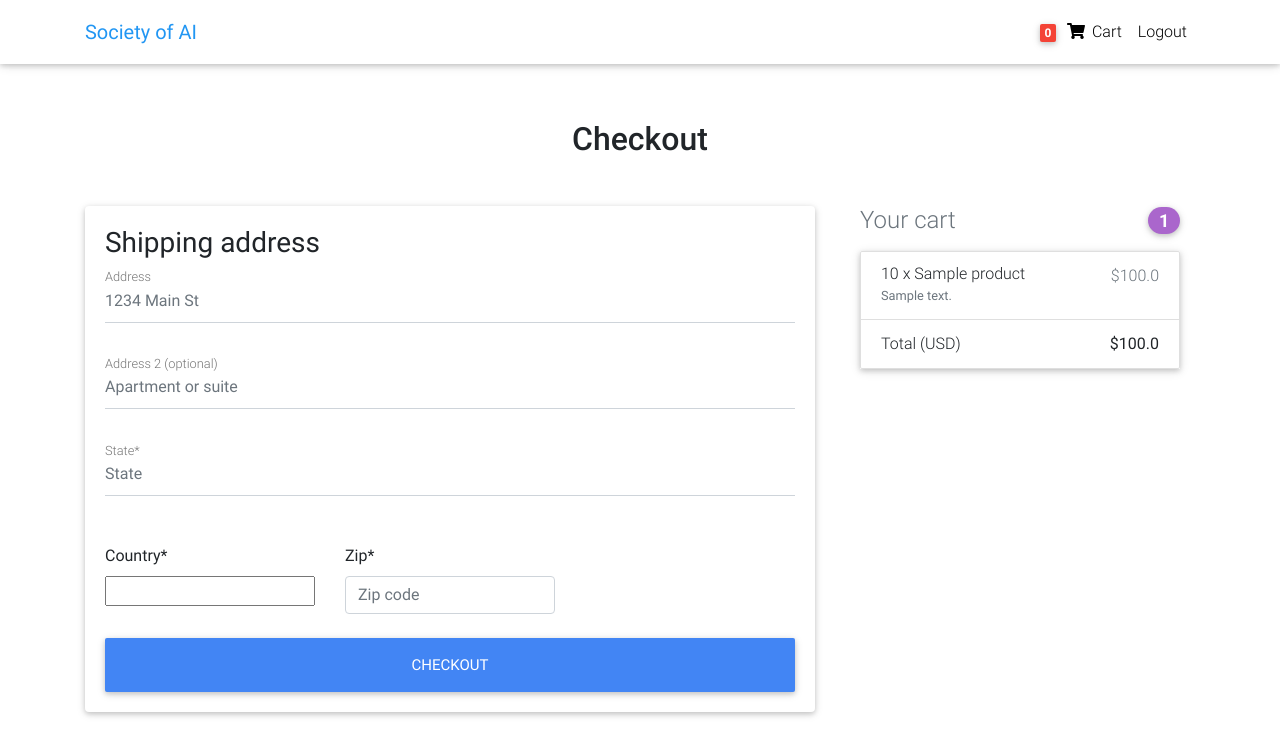
After one commit to Saurabh-Sn/societyofai, a Django app: template societyofai/templates/checkout.html in a window 1280 px wide. The commit adds this page. Shown: the top 756 px of the page. Run offline with Django 3.2, Linux system fonts and the light colour scheme; the template is opened without the code that fills it: values that come from a table or form of the project are taken from there, others are empty; a user stored in the database is signed in; tables that the repository leaves empty hold one stand-in row (values such as "Sample post"); some libraries are stand-ins or nearby versions.

Commit message:
add reqirements created checkowut view, cart tag

```diff
--- a/societyofai/accounts/views.py
+++ b/societyofai/accounts/views.py
@@ -62,4 +62,4 @@ class UserLoginView(LoginView):
 
 def logout_user(request):
     logout(request)
-    return redirect("login")
+    return redirect("account_login")
--- /dev/null
+++ b/societyofai/product/forms.py
@@ -0,0 +1,9 @@
+from django import forms
+
+
+class CheckoutForm(forms.Form):
+    shipping_address = forms.CharField(required=False)
+    shipping_address2 = forms.CharField(required=False)
+    shipping_state = forms.CharField(required=False)
+    shipping_country = forms.CharField(required=True)
+    shipping_zip = forms.CharField(required=False)
--- a/societyofai/product/models.py
+++ b/societyofai/product/models.py
@@ -1,6 +1,12 @@
 from django.db import models
 from django.conf import settings
+from django.shortcuts import reverse
 # Create your models here.
+STATUS_CHOICES = (
+    ('ordered','ORDERED'),
+    ('shipped', 'SHIPPED'),
+    ('deliver','DELIVER'),
+    )
 
 
 class Category(models.Model):
@@ -25,6 +31,16 @@ class Product(models.Model):
     def __str__(self):
         return self.name
 
+    def get_add_to_cart_url(self):
+        return reverse("add-to-cart", kwargs={
+            'pk': self.id
+        })
+
+    def get_remove_from_cart_url(self):
+        return reverse("remove-from-cart", kwargs={
+            'pk': self.id
+        })
+
 
 class CartItems(models.Model):
     user = models.ForeignKey(settings.AUTH_USER_MODEL,
@@ -34,18 +50,24 @@ class CartItems(models.Model):
     quantity = models.IntegerField(default=1)
 
     def __str__(self):
-        return f"{self.quantity} of {self.item.title}"
+        return f"{self.quantity} of {self.item.name}"
 
     def get_total_item_price(self):
         return self.quantity * self.item.price
 
 
-class cart(models.Model):
+class Cart(models.Model):
     user = models.ForeignKey(settings.AUTH_USER_MODEL,
                              on_delete=models.CASCADE)
     items = models.ManyToManyField(CartItems)
     ordered = models.BooleanField(default=False)
     created_at = models.DateTimeField(auto_now_add=True)
+
+    def get_total(self):
+        total = 0
+        for order_item in self.items.all():
+            total += order_item.get_total_item_price()
+        return total
 
 
 class Address(models.Model):
@@ -69,11 +91,8 @@ class Order(models.Model):
     user = models.ForeignKey(settings.AUTH_USER_MODEL,
                              on_delete=models.CASCADE)
     product = models.ManyToManyField(CartItems)
-    start_date = models.DateTimeField(auto_now_add=True)
-    ordered_date = models.DateTimeField()
-    ordered = models.BooleanField(default=False)
     shipping_address = models.ForeignKey(
         Address, related_name='shipping_address', on_delete=models.SET_NULL, blank=True, null=True)
-
+    status = models.CharField(max_length=255, choices=STATUS_CHOICES, default='ordered')
     created_at = models.DateTimeField(auto_now_add=True)
     updated_at = models.DateTimeField(auto_now=True)
--- a/societyofai/product/templatetags/cart_template_tags.py
+++ b/societyofai/product/templatetags/cart_template_tags.py
@@ -1,5 +1,5 @@
 from django import template
-from product.models import Order
+from product.models import Cart
 
 register = template.Library()
 
@@ -7,7 +7,7 @@ register = template.Library()
 @register.filter
 def cart_item_count(user):
     if user.is_authenticated:
-        qs = Order.objects.filter(user=user, ordered=False)
+        qs = Cart.objects.filter(user=user, ordered=False)
         if qs.exists():
-            return qs[0].items.count()
+            return qs.first().items.count()
     return 0
--- a/societyofai/product/urls.py
+++ b/societyofai/product/urls.py
@@ -1,7 +1,13 @@
 from django.urls import path
-from .views import HomeView
+from .views import HomeView, add_to_cart, OrderSummaryView, remove_item_from_cart, CheckoutView, remove_from_cart
 
 
 urlpatterns = [
     path('home', HomeView.as_view(), name='home'),
+    path('add-to-cart/<pk>/', add_to_cart, name='add-to-cart'),
+    path('order-summary/', OrderSummaryView.as_view(), name='order-summary'),
+    path('remove-item-from-cart/<pk>/', remove_item_from_cart,
+         name='remove-item-from-cart'),
+    path('checkout/', CheckoutView.as_view(), name='checkout'),
+    path('remove-from-cart/<pk>/', remove_from_cart, name='remove-from-cart'),
 ]
--- /dev/null
+++ b/societyofai/requirements.txt
@@ -0,0 +1,5 @@
+
+Django==3.1.4
+django-crispy-forms==1.11.0
+Pillow==8.1.0
+python-decouple==3.4
--- a/societyofai/societyofai/settings.py
+++ b/societyofai/societyofai/settings.py
@@ -128,3 +128,4 @@ STATICFILES_DIRS = [os.path.join(BASE_DIR, 'static')]
 STATIC_ROOT = os.path.join(BASE_DIR, 'staticfiles')
 MEDIA_URL = '/media/'
 MEDIA_ROOT = os.path.join(BASE_DIR, 'media')
+LOGIN_URL = '/'
--- /dev/null
+++ b/societyofai/templates/checkout.html
@@ -0,0 +1,70 @@
+{% extends "base.html" %}
+{% load crispy_forms_tags %}
+
+{% block content %}
+
+  <main >
+    <div class="container wow fadeIn">
+      <h2 class="my-5 h2 text-center">Checkout</h2>
+      <div class="row">
+        <div class="col-md-8 mb-4">
+          <div class="card">
+            <form method="POST" class="card-body">
+              {% csrf_token %}
+
+              <h3>Shipping address</h3>
+
+              <div class='hideable_shipping_form'>
+
+                <div class="md-form mb-5">
+                  <input type='text' placeholder='1234 Main St' id='shipping_address' name='shipping_address' class='form-control'  required/>
+                  <label for="shipping_address" class="">Address</label>
+                </div>
+
+                <div class="md-form mb-5">
+                  <input type='text' placeholder='Apartment or suite' id='shipping_address2' name='shipping_address2' class='form-control'  required/>
+                  <label for="shipping_address2" class="">Address 2 (optional)</label>
+                </div>
+                  <div class="md-form mb-5">
+                  <input type='text' placeholder='State'  name='shipping_state' class='form-control'  required/>
+                  <label >State*</label>
+                </div>
+                <div class="row">
+                  <div class="col-lg-4 col-md-12 mb-4">
+                    <label >Country*</label>
+                    {{ form.shipping_country }}
+
+                  </div>
+                  <div class="col-lg-4 col-md-6 mb-4">
+                    <label for="shipping_zip">Zip*</label>
+                    <input type='text' placeholder='Zip code' id='shipping_zip' name='shipping_zip' class='form-control' required/>
+                    <div class="invalid-feedback">
+                      Zip code required.
+                    </div>
+                  </div>
+                </div>
+
+
+
+              </div>
+
+
+
+              <button class="btn btn-primary btn-lg btn-block" type="submit">Checkout</button>
+
+            </form>
+
+          </div>
+
+        </div>
+
+        <div class="col-md-4 mb-4">
+          {% include "order_snippet.html" %}
+        </div>
+
+      </div>
+
+    </div>
+  </main>
+
+{% endblock content %}
--- a/societyofai/templates/home.html
+++ b/societyofai/templates/home.html
@@ -20,7 +20,7 @@
               <div class="view overlay">
                 {% comment %} <img src="https://mdbootstrap.com/img/Photos/Horizontal/E-commerce/Vertical/12.jpg" class="card-img-top"> {% endcomment %}
                 <img src="{{ item.image.url }}" class="card-img-top">
-                <a href="{{ item.get_absolute_url }}">
+                <a href="{{ item.get_add_to_cart_url }}">
                   <div class="mask rgba-white-slight"></div>
                 </a>
               </div>
@@ -31,7 +31,7 @@
                 </a>
                 <h5>
                   <strong>
-                    <a href="{{ item.get_absolute_url }}" class="dark-grey-text">{{ item.title|title }}
+                    <a href="{{ item.get_add_to_cart_url }}" class="dark-grey-text">{{ item.name|title }}
 
                     </a>
                   </strong>
--- a/societyofai/templates/navbar.html
+++ b/societyofai/templates/navbar.html
@@ -1,4 +1,4 @@
-
+{% load cart_template_tags %}
 
 <nav class="navbar fixed-top navbar-expand-lg navbar-light white scrolling-navbar">
     <div class="container">
@@ -19,23 +19,15 @@
 
         <!-- Left -->
         <ul class="navbar-nav mr-auto">
-          {% comment %} <li class="nav-item active">
-            <a class="nav-link waves-effect" href="/">Home
-              <span class="sr-only">(current)</span>
-            </a>
-          </li>
-          <li class="nav-item">
-            <a class="nav-link waves-effect" href="/checkout">
-            Checkout</a>
-          </li> {% endcomment %}
+
         </ul>
 
         <!-- Right -->
         <ul class="navbar-nav nav-flex-icons">
           {% if request.user.is_authenticated %}
           <li class="nav-item">
-            <a href="{% url 'account_login' %}" class="nav-link waves-effect">
-              <span class="badge red z-depth-1 mr-1"> {{ request.user }} </span>
+            <a href="{% url 'order-summary' %}" class="nav-link waves-effect">
+              <span class="badge red z-depth-1 mr-1"> {{ request.user|cart_item_count }} </span>
               <i class="fas fa-shopping-cart"></i>
               <span class="clearfix d-none d-sm-inline-block"> Cart </span>
             </a>
--- /dev/null
+++ b/societyofai/templates/order_snippet.html
@@ -0,0 +1,25 @@
+<div class="col-md-12 mb-4">
+        <h4 class="d-flex justify-content-between align-items-center mb-3">
+        <span class="text-muted">Your cart</span>
+        <span class="badge badge-secondary badge-pill">{{ order.items.count }}</span>
+        </h4>
+        <ul class="list-group mb-3 z-depth-1">
+        {% for order_item in order.items.all %}
+        <li class="list-group-item d-flex justify-content-between lh-condensed">
+            <div>
+            <h6 class="my-0">{{ order_item.quantity }} x {{ order_item.item.name}}</h6>
+            <small class="text-muted">{{ order_item.item.description}}</small>
+            </div>
+            <span class="text-muted">${{ order_item.get_total_item_price }}</span>
+        </li>
+        {% endfor %}
+
+        <li class="list-group-item d-flex justify-content-between">
+            <span>Total (USD)</span>
+            <strong>${{ order.get_total }}</strong>
+        </li>
+        </ul>
+
+
+
+    </div>
```
Also changed, not shown: societyofai/product/views.py (+164 -3 lines), societyofai/templates/order_summary.html (added, +70 -0 lines), societyofai/product/templatetags/__init__.py (added).
